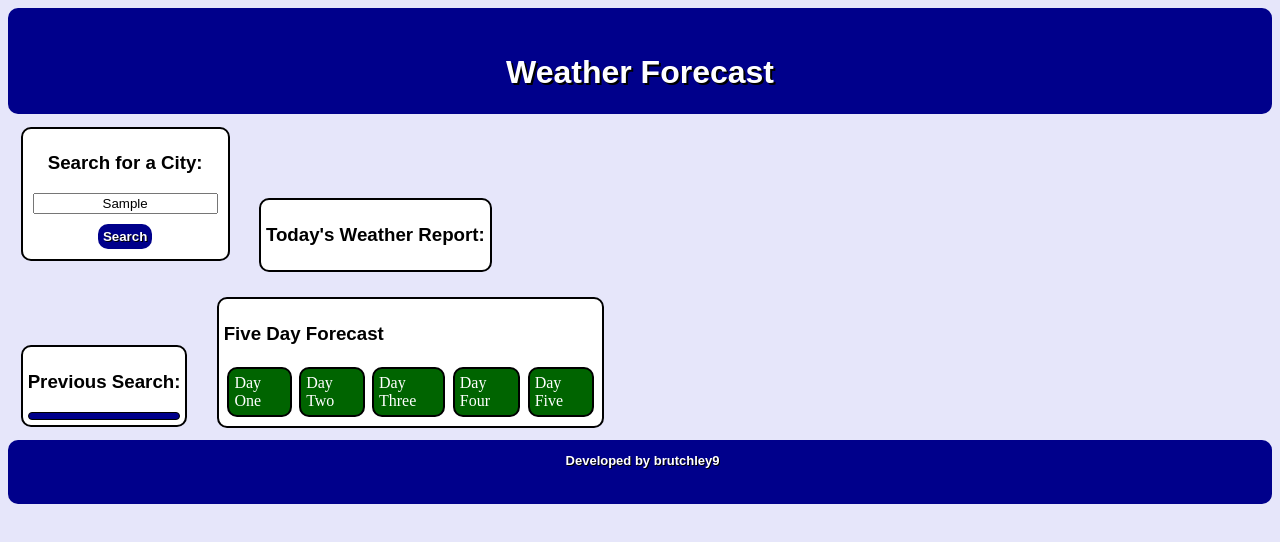
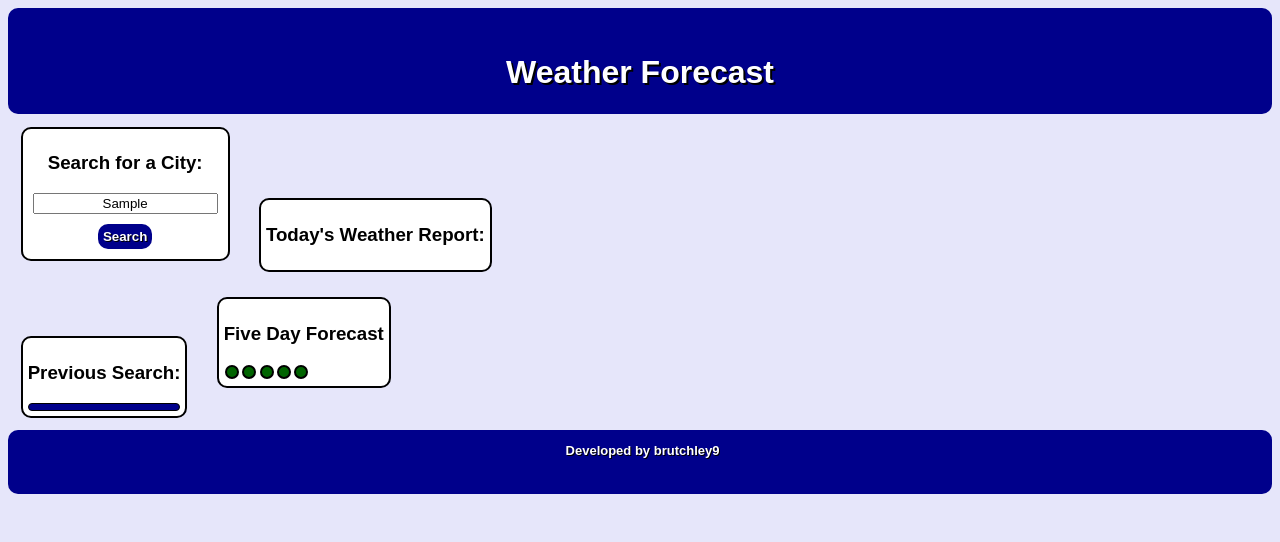
Before and after one commit to brutchley9/weather-api, a plain HTML site: page index.html in a window 1280 px wide. Both pictures are taken after typing "Sample" into the empty fields and a click on the button "Search". Drawn offline with nearby package versions, Linux system fonts and the light colour scheme; no server answers.

Commit message:
added new event listener and beginning of function for five day forecast, next need to establish url variables with weather api

```diff
--- a/assets/js/script.js
+++ b/assets/js/script.js
@@ -4,9 +4,12 @@ var requestURL = "https://api.openweathermap.org/data/2.5/weather?q="
 var storedCity = localStorage.getItem("city-name", city.value);
 var mainEl = document.getElementById("today-weather-report");
 var previousEl = document.getElementById("previous-search");
-
-
-
+var forecastEl = document.getElementById("five-day-forecast");
+var dayOneEl = document.getElementById("day-one");
+var dayTwoEl = document.getElementById("day-two");
+var dayThreeEl = document.getElementById("day-three");
+var dayFourEl = document.getElementById("day-four");
+var dayFiveEl = document.getElementById("day-five");
 
 
 //below function automatically sets "Lawrence" as a previous search within local storage. This fixed the error messages the console was receiving by populating the url with a city name upon first load
@@ -72,7 +75,7 @@ document.getElementById("weather-button").addEventListener("click", function() {
         return response.json();
     })
 
-//this then statement selects the specific weather object and creates a new 'p' element within main with that data
+//then statement selects the specific weather object and creates a new 'p' element within main with that data
     .then(function (data) {
 
         mainEl.innerHTML = "";
@@ -97,4 +100,15 @@ document.getElementById("weather-button").addEventListener("click", function() {
         mainEl.append(windSpeed);
     })
     //remember to call previousSearch() function here when it is figured out
+
 });
+
+document.getElementById("weather-button").addEventListener("click", function() {
+
+    dayOneEl.innerHTML = "";
+    dayTwoEl.innerHTML = "";
+    dayThreeEl.innerHTML = "";
+    dayFourEl.innerHTML = "";
+    dayFiveEl.innerHTML = "";
+
+});
--- a/index.html
+++ b/index.html
@@ -36,10 +36,10 @@
             <h3>Five Day Forecast</h3>
             <div id="five-day-forecast">
                 <div id="day-one">Day One</div>
-                <div id="day-one">Day Two</div>
-                <div id="day-one">Day Three</div>
-                <div id="day-one">Day Four</div>
-                <div id="day-one">Day Five</div>
+                <div id="day-two">Day Two</div>
+                <div id="day-three">Day Three</div>
+                <div id="day-four">Day Four</div>
+                <div id="day-five">Day Five</div>
             </div>
         </section>
     </div>
```
